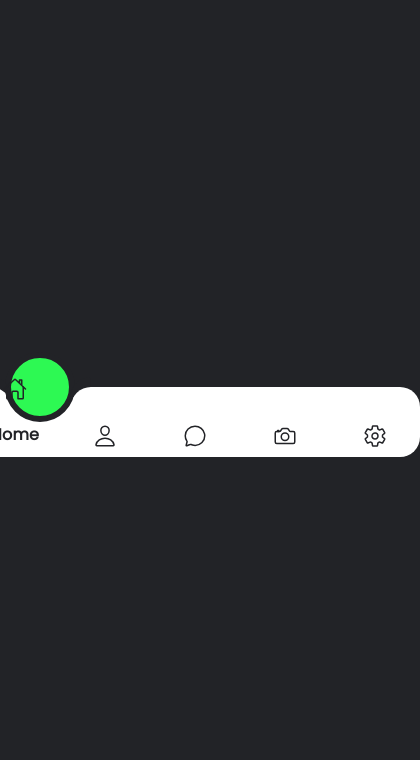
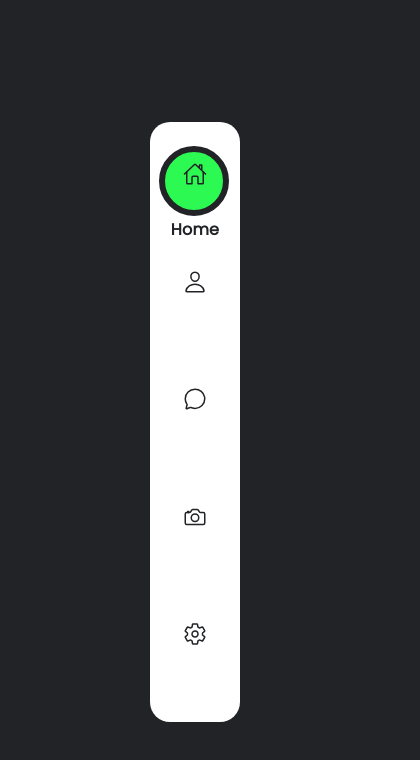
Before and after one commit to kunalkatara12/Magic-Menu-Indicator, a plain HTML site: page index.html in a window 390 px wide. Shown: the whole page, 420 px wide, since content can reach past the window. Drawn offline with nearby package versions, Linux system fonts and the light colour scheme.

Commit message:
responsive

```diff
--- a/style.css
+++ b/style.css
@@ -133,3 +133,117 @@ body {
 .navigation ul li:nth-child(5).active ~ .indicator{
     transform: translateX(calc(90px*4));
 }
+
+
+@media only screen and (max-width: 700px) {
+.navigation {
+    position: relative;
+    background-color: #fff;
+    width: 90px;
+    height: 600px;
+    display: flex;
+    justify-content: center;
+    align-items: center;
+    flex-direction: column;
+    border-radius: 20px;
+}
+.navigation ul {
+    display: flex;
+    justify-content: space-between;
+    align-items: center;
+    flex-direction: column;
+    width: 75px;
+    height: 550px;
+}
+
+.navigation ul li a .icon {
+    position: relative;
+    display: flex;
+    flex-direction: column;
+    line-height: 85px;
+    font-size: 1.5em;
+    text-align: center;
+    color: var(--clr);
+    transition: 0.5s;
+    transform: translateY(5px);
+}
+
+.navigation ul li a .text {
+    position: absolute;
+    display: flex;
+    flex-direction: column;
+    letter-spacing: 0.15px;
+    color: var(--clr);
+    transition: 0.5s;
+    transform: translateY(35px);
+    opacity: 0;
+}
+.navigation ul li.active a .icon {
+    transform: translateY(15px);
+}
+
+.navigation ul li.active a .text {
+    transform: translateY(70px);
+    opacity: 1;
+}
+
+.indicator {
+    position: absolute;
+    top: 4%;
+    left: 9px;
+    background: #2df953;
+    width: 70px;
+    height: 70px;
+    border-radius: 50%;
+    border: 6px solid var(--clr);
+    transition: 0.5s;
+}
+
+.indicator::before {
+    content: '';
+    position: absolute;
+    top: 50%;
+    width: 22px;
+    height: 20px;
+    /* left: -22px; */
+    background: transparent;
+    border-radius: 0px;
+    box-shadow: 0 0 0 0 var(--clr);
+
+    /* border-top-right-radius: 0px; */
+    /* box-shadow: 0.5px -10px 0 0 var(--clr); */
+}
+
+.indicator::after {
+    content: '';
+    position: absolute;
+    top: 50%;
+    width: 20px;
+    height: 20px;
+    /* right: -22px; */
+    background: transparent;
+    border-radius: 0px;
+    box-shadow: 0 0 0 0 var(--clr);
+    /* border-top-left-radius: 0px; */
+    /* box-shadow: -0.5px -10px 0 0 var(--clr); */
+}
+.navigation ul li:nth-child(1).active~.indicator {
+transform: translateY(calc(110px*0));
+}
+
+.navigation ul li:nth-child(2).active~.indicator {
+    transform: translateY(calc(110px*1));
+}
+
+.navigation ul li:nth-child(3).active~.indicator {
+    transform: translateY(calc(115px*2));
+}
+
+.navigation ul li:nth-child(4).active~.indicator {
+    transform: translateY(calc(116px*3));
+}
+
+.navigation ul li:nth-child(5).active~.indicator {
+    transform: translateY(calc(116px*4));
+}
+}
```
